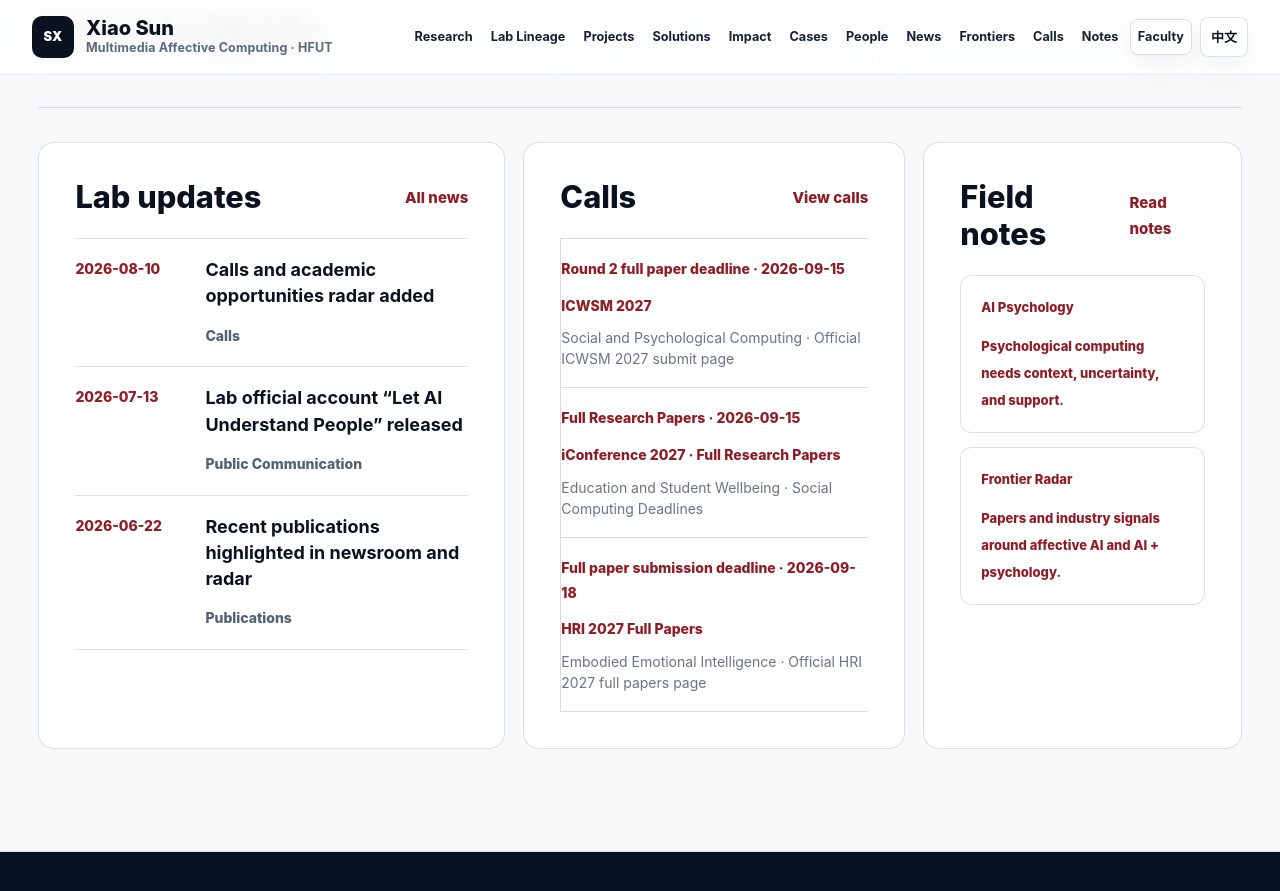
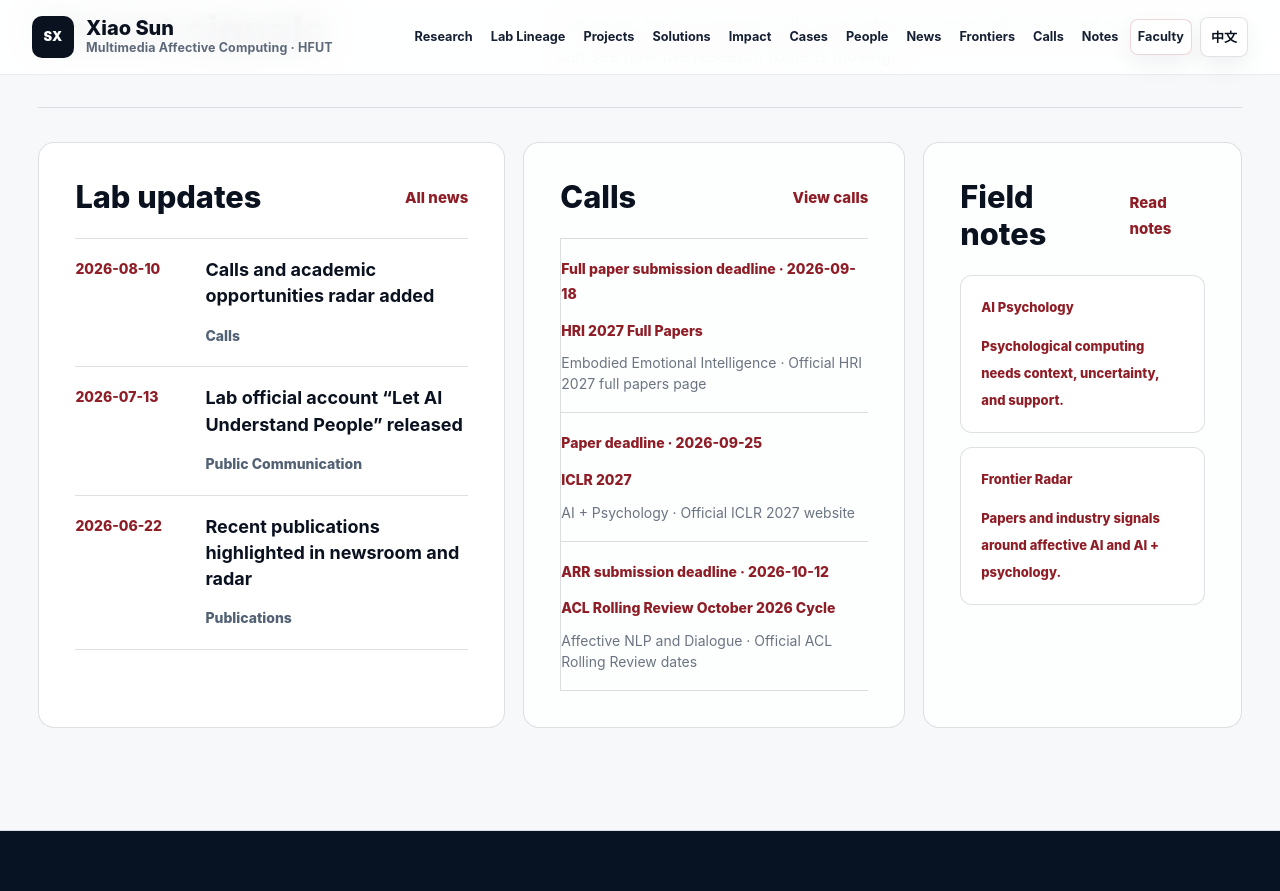
Before and after one commit to sxhfut/sxhfut.github.io, a Jekyll site: the page built from index.html, in a window 1280 px wide and 900 px high, scrolled down 7770 px. Shown: the top 891 px of the window. Built offline with Jekyll 4.4.1, drawn with Linux system fonts in a browser that asks for light colours; part of the change alters nothing that is shown.

Commit message:
Update academic opportunities data

```diff
--- a/_data/opportunities.json
+++ b/_data/opportunities.json
@@ -1,17 +1,17 @@
 {
-  "generated_at": "2026-09-15T09:13:48.461115+08:00",
-  "generated_date_beijing": "2026-09-15",
+  "generated_at": "2026-09-16T09:13:17.789377+08:00",
+  "generated_date_beijing": "2026-09-16",
   "refresh_cadence": "daily",
   "stats": {
-    "items": 18,
-    "manual_items": 9,
+    "items": 16,
+    "manual_items": 8,
     "ai_deadlines_items": 0,
     "hci_deadlines_items": 4,
-    "social_deadlines_items": 5,
+    "social_deadlines_items": 4,
     "wikicfp_items": 0,
-    "official_items": 9,
-    "closing_soon_items": 4,
-    "open_items": 11
+    "official_items": 8,
+    "closing_soon_items": 2,
+    "open_items": 9
   },
   "sources": [
     {
@@ -43,69 +43,6 @@
   "items": [
     {
       "kind": "conference",
-      "track": "Social and Psychological Computing",
-      "track_zh": "社会与心理计算",
-      "title": "ICWSM 2027",
-      "title_zh": "ICWSM 2027 网络与社交媒体国际会议",
-      "venue": "International AAAI Conference on Web and Social Media",
-      "deadline": "2026-09-15",
-      "deadline_label": "Round 2 full paper deadline",
-      "deadline_tz": "AoE",
-      "days_left": 0,
-      "status": "closing_soon",
-      "date": "2027",
-      "place": "Edinburgh, Scotland, United Kingdom",
-      "source": "Official ICWSM 2027 submit page",
-      "source_type": "official",
-      "relevance_score": 100,
-      "summary": "ICWSM is relevant to social media data, social sensing, online behavior, misinformation, computational social science, and group-level psychological signals.",
-      "summary_zh": "ICWSM 适合关注社交媒体数据、社会感知、在线行为、信息传播、计算社会科学和群体心理信号等方向。",
-      "fit": [
-        "Social computing",
-        "AI + psychology",
-        "Affective computing"
-      ],
-      "fit_zh": [
-        "社会计算",
-        "AI + 心理",
-        "情感计算"
-      ],
-      "url": "https://www.icwsm.org/2027/submit/",
-      "canonical_id": "",
-      "manual": true
-    },
-    {
-      "kind": "conference",
-      "track": "Education and Student Wellbeing",
-      "track_zh": "教育与学生发展",
-      "title": "iConference 2027 · Full Research Papers",
-      "title_zh": "iConference 2027 · Full Research Papers",
-      "venue": "iConference (iSchools)",
-      "deadline": "2026-09-15",
-      "deadline_label": "Full Research Papers",
-      "deadline_tz": "GMT-11",
-      "days_left": 0,
-      "status": "closing_soon",
-      "date": "April 5-9, 2027",
-      "place": "Wellington, New Zealand",
-      "source": "Social Computing Deadlines",
-      "source_type": "aggregator",
-      "relevance_score": 78,
-      "summary": "iConference (iSchools) is relevant to Education and Student Wellbeing, with emphasis on social signals, user behavior, human-centered evaluation, or online interaction data depending on the track.",
-      "summary_zh": "该条目与教育与学生发展相关，可用于跟踪社会信号、用户行为、在线交互数据、以人为中心评测和群体心理计算等方向。",
-      "fit": [
-        "AI + psychology",
-        "Education and student wellbeing"
-      ],
-      "fit_zh": [
-        "AI + 心理",
-        "教育与学生发展"
-      ],
-      "url": "https://www.ischools.org/full-papers",
-      "canonical_id": ""
-    },
-    {
-      "kind": "conference",
       "track": "Embodied Emotional Intelligence",
       "track_zh": "具身情感智能",
       "title": "HRI 2027 Full Papers",
@@ -114,7 +51,7 @@
       "deadline": "2026-09-18",
       "deadline_label": "Full paper submission deadline",
       "deadline_tz": "AoE",
-      "days_left": 3,
+      "days_left": 2,
       "status": "closing_soon",
       "date": "March 8-12, 2027",
       "place": "Santa Clara, California, USA",
@@ -147,7 +84,7 @@
       "deadline": "2026-09-25",
       "deadline_label": "Paper deadline",
       "deadline_tz": "AoE",
-      "days_left": 10,
+      "days_left": 9,
       "status": "closing_soon",
       "date": "May 2027",
       "place": "San Francisco, California, USA",
@@ -180,7 +117,7 @@
       "deadline": "2026-10-12",
       "deadline_label": "ARR submission deadline",
       "deadline_tz": "",
-      "days_left": 27,
+      "days_left": 26,
       "status": "open",
       "date": "October 2026 cycle",
       "place": "Online review cycle",
@@ -213,7 +150,7 @@
       "deadline": "2026-11-01",
       "deadline_label": "Next new-submission round",
       "deadline_tz": "AoE",
-      "days_left": 47,
+      "days_left": 46,
       "status": "open",
       "date": "Rolling journal cycle",
       "place": "ACM IMWUT",
@@ -246,7 +183,7 @@
       "deadline": "2026-11-09",
       "deadline_label": "Full, Short & Exploratory Papers",
       "deadline_tz": "AoE",
-      "days_left": 55,
+      "days_left": 54,
       "status": "open",
       "date": "April 12-16, 2027",
       "place": "Delft, The Netherlands",
@@ -276,7 +213,7 @@
       "deadline": "2026-12-03",
       "deadline_label": "Revise & Resubmit (resubmission)",
       "deadline_tz": "AoE",
-      "days_left": 79,
+      "days_left": 78,
       "status": "open",
       "date": "May 10-14, 2027",
       "place": "Pittsburgh, PA, USA",
@@ -402,7 +339,7 @@
       "deadline": "2027-01-15",
       "deadline_label": "Round 3 Full Paper (also posters/demos/datasets)",
       "deadline_tz": "AoE",
-      "days_left": 122,
+      "days_left": 121,
       "status": "future",
       "date": "",
       "place": "Edinburgh, Scotland, United Kingdom",
@@ -432,7 +369,7 @@
       "deadline": "2027-01-18",
       "deadline_label": "Paper deadline",
       "deadline_tz": "UTC-12",
-      "days_left": 125,
+      "days_left": 124,
       "status": "future",
       "date": "June, 28 - July, 2, 2027",
       "place": "Stockholm, Sweden",
@@ -464,7 +401,7 @@
       "deadline": "2027-02-01",
       "deadline_label": "Paper deadline",
       "deadline_tz": "UTC-12",
-      "days_left": 139,
+      "days_left": 138,
       "status": "future",
       "date": "October, 03-07, 2027",
       "place": "Seoul Dragon City, Seoul, Republic of Korea",
@@ -498,7 +435,7 @@
       "deadline": "2027-05-01",
       "deadline_label": "Paper deadline",
       "deadline_tz": "UTC-12",
-      "days_left": 228,
+      "days_left": 227,
       "status": "future",
       "date": "October, 03-07, 2027",
       "place": "Seoul Dragon City, Seoul, Republic of Korea",
@@ -532,7 +469,7 @@
       "deadline": "2027-08-01",
       "deadline_label": "Paper deadline",
       "deadline_tz": "UTC-12",
-      "days_left": 320,
+      "days_left": 319,
       "status": "future",
       "date": "October, 03-07, 2027",
       "place": "Seoul Dragon City, Seoul, Republic of Korea",
```
